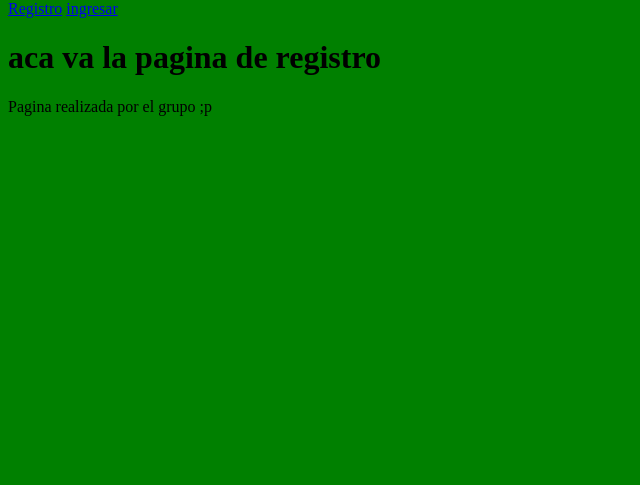
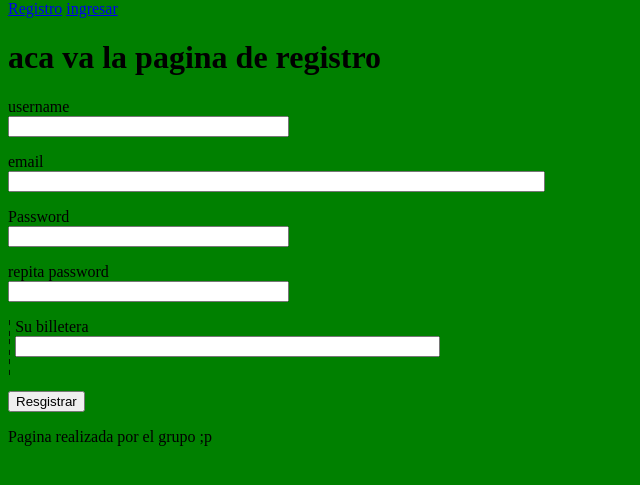
Before and after one commit to gmatiascr62/index_sorteo, a Flask app: page /registro in a window 1280 px wide. Shown: the part 26-511 px from the top of the page, without its empty margins (0-640 px from the left). Run offline with Flask 2, Linux system fonts and the light colour scheme.

Commit message:
hacen formulario registro

```diff
--- a/app.py
+++ b/app.py
@@ -1,6 +1,7 @@
-from flask import Flask, render_template
+from flask import Flask, render_template, redirect, url_for
 from dotenv import load_dotenv
 from config import config
+from forms import RegistroForm
 
 load_dotenv('.flaskenv')
 app = Flask(__name__)
@@ -14,9 +15,12 @@ def index():
 def ingresar():
     return render_template('login.html')
 
-@app.route('/registro')
+@app.route('/registro', methods=['GET', 'POST'])
 def registro():
-    return render_template('registro.html')
+    form = RegistroForm()
+    if form.validate_on_submit():
+        return redirect(url_for('index'))
+    return render_template('registro.html', form=form)
 
 if __name__ == "__main__":
     app.run(debug=True)
--- a/config.py
+++ b/config.py
@@ -1,6 +1,7 @@
+import os
 
 class Config():
-    pass
+    SECRET_KEY = os.environ.get('SECRET_KEY')
 
 class DesarrolloConfig(Config):
     DEBUG = True
--- a/forms.py
+++ b/forms.py
@@ -0,0 +1,11 @@
+from flask_wtf import FlaskForm
+from wtforms import StringField, PasswordField,  SubmitField
+from wtforms.validators import DataRequired, Email, EqualTo
+
+class RegistroForm(FlaskForm):
+    username = StringField('username', validators=[DataRequired()])
+    email = StringField('email', validators=[DataRequired(), Email()])
+    password = PasswordField('Password', validators=[DataRequired()])
+    password2 = PasswordField('repita password', validators=[DataRequired(), EqualTo('password')])
+    billetera = StringField('Su billetera', validators=[DataRequired()])
+    submit = SubmitField('Resgistrar')
--- a/templates/registro.html
+++ b/templates/registro.html
@@ -4,4 +4,43 @@
 
 {% block content %}
     <h1>aca va la pagina de registro</h1>
+    <form action="" method="post">
+        {{ form.hidden_tag() }}
+        <p>
+            {{ form.username.label }}<br>
+            {{ form.username(size=32) }}<br>
+            {% for error in form.username.errors %}
+            <span style="color: red;">[{{ error }}]</span>
+            {% endfor %}
+        </p>
+        <p>
+            {{ form.email.label }}<br>
+            {{ form.email(size=64) }}<br>
+            {% for error in form.email.errors %}
+            <span style="color: red;">[{{ error }}]</span>
+            {% endfor %}
+        </p>
+        <p>
+            {{ form.password.label }}<br>
+            {{ form.password(size=32) }}<br>
+            {% for error in form.password.errors %}
+            <span style="color: red;">[{{ error }}]</span>
+            {% endfor %}
+        </p>
+        <p>
+            {{ form.password2.label }}<br>
+            {{ form.password2(size=32) }}<br>
+            {% for error in form.password2.errors %}
+            <span style="color: red;">[{{ error }}]</span>
+            {% endfor %}
+        </p>
+	<p>
+        ¦   {{ form.billetera.label }}<br>
+        ¦   {{ form.billetera(size=50) }}<br>
+        ¦   {% for error in form.billetera.errors %}
+        ¦   <span style="color: red;">[{{ error }}]</spa
+        ¦   {% endfor %}
+        </p>
+        <p>{{ form.submit() }}</p>
+    </form>
 {% endblock %}
```
Also changed, not shown: 1 other file.
